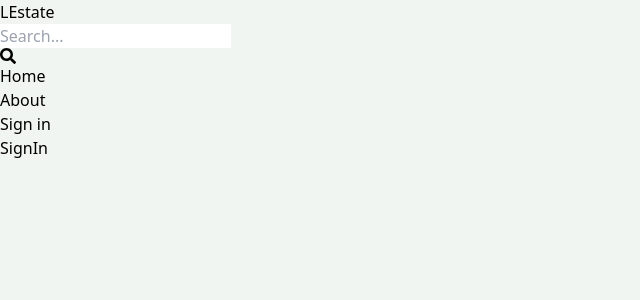
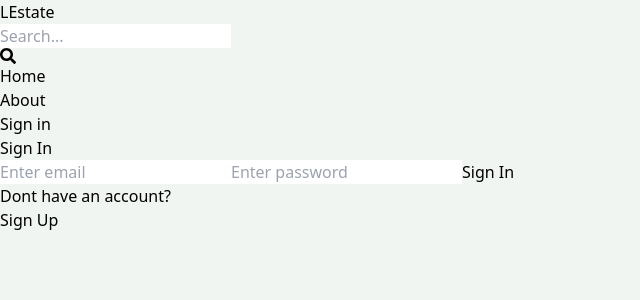
Before and after one commit to gnvvs-07/sites, a React (Vite) app in the folder client/: page /sign-in in a window 1280 px wide. Shown: the top 300 px of the page, without its empty margins (0-640 px from the left). Built offline with nearby package versions, Linux system fonts and the light colour scheme.

Commit message:
complete sign in UI and backend - 50%

```diff
--- a/client/src/pages/SignIn.jsx
+++ b/client/src/pages/SignIn.jsx
@@ -1,7 +1,77 @@
-import React from 'react'
-
+import { useState } from "react";
+import { Link } from "react-router-dom";
+import { useNavigate } from "react-router-dom";
 export default function SignIn() {
+  const navigate = useNavigate();
+  const [formData, setFormData] = useState({});
+  const [error, setError] = useState(null);
+  const [loading, setLoading] = useState(false);
+  const handleChange = (e) => {
+    setFormData({
+      ...formData,
+      [e.target.id]: e.target.value,
+    });
+  };
+  // console.log(formData);
+  const handleSubmit = async (e) => {
+    e.preventDefault();
+    try {
+      setLoading(true);
+      const res = await fetch("/api/auth/signin", {
+        method: "POST",
+        headers: {
+          "Content-Type": "application/json",
+        },
+        body: JSON.stringify(formData),
+      });
+      const data = await res.json();
+      if (data.success === false) {
+        setLoading(false);
+        setError(data.message);
+        return;
+      }
+      setLoading(false);
+      setError(null);
+      // toast.success("Account Created successfully");
+      navigate("/");
+      // console.log(data);
+    } catch (error) {
+      setLoading(false);
+      setError(error.message);
+    }
+  };
   return (
-    <div>SignIn</div>
-  )
+    <div className="p-3 max-w-lg mx-auto">
+      <h1 className="text-center font-semibold text-3xl my-4">Sign In</h1>
+      <form className="flex flex-col gap-5" onSubmit={handleSubmit}>
+        <input
+          onChange={handleChange}
+          type="eamil"
+          id="email"
+          placeholder="Enter email"
+          className="border p-3 rounded-lg"
+        />
+        <input
+          onChange={handleChange}
+          type="password"
+          id="password"
+          placeholder="Enter password"
+          className="border p-3 rounded-lg"
+        />
+        <button
+          disabled={loading}
+          className="bg-teal-500 text-white p-3 rounded-lg uppercase hover:opacity-95 disabled:opacity-80"
+        >
+          {loading ? "loading..." : "Sign In"}
+        </button>
+      </form>
+      <div className="flex gap-2 mt-5">
+        <p>Dont have an account?</p>
+        <Link to={"/sign-up"}>
+          <span className="text-teal-700 font-semibold">Sign Up</span>
+        </Link>
+      </div>
+      {error && <p className="text-red-500 mt-5">{"Incorrect credentials"}</p>}
+    </div>
+  );
 }
```
